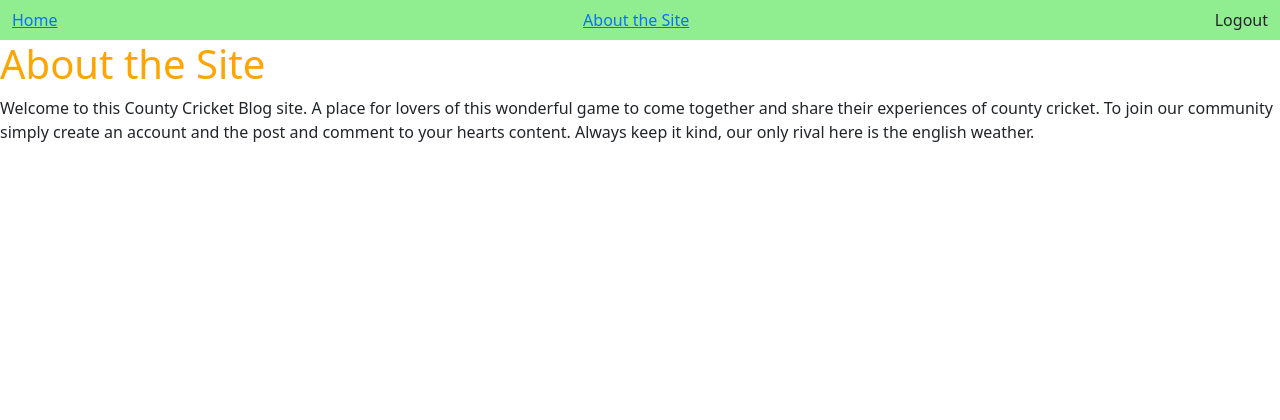
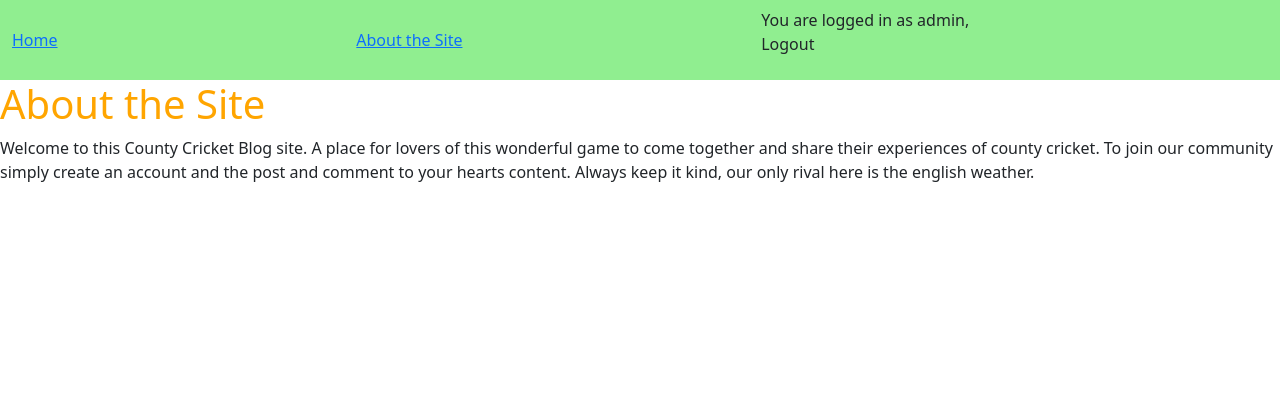
Before and after one commit to jambardev/County-Cricket-Tour-Blog, a Django app: page /about/ in a window 1280 px wide. Shown: the top 420 px of the page. Run offline with Django 4.2, Linux system fonts and the light colour scheme; a user stored in the database is signed in; some libraries are stand-ins or nearby versions.

Commit message:
Personalised message for logged in user added to base HTML

```diff
--- a/templates/base.html
+++ b/templates/base.html
@@ -36,10 +36,13 @@
                 About the Site
             </a>
             {% if user.is_authenticated %}
-	        <a class="nav-link {% if request.path == logout_url %}active{% endif %}" aria-current="page"
+	        <p>
+                You are logged in as {{ user }},
+                <a class="nav-link {% if request.path == logout_url %}active{% endif %}" aria-current="page"
                 href="{% url 'account_logout' %}">
                 Logout
-            </a>
+                </a>
+            <P></P>
             {% else %}
 	        <a class="nav-link {% if request.path == signup_url %}active{% endif %}" aria-current="page"
 		        href="{% url 'account_signup' %}">
```
